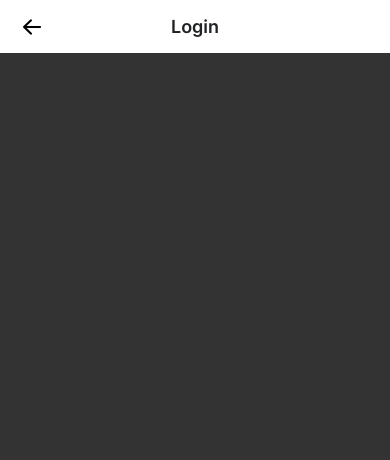
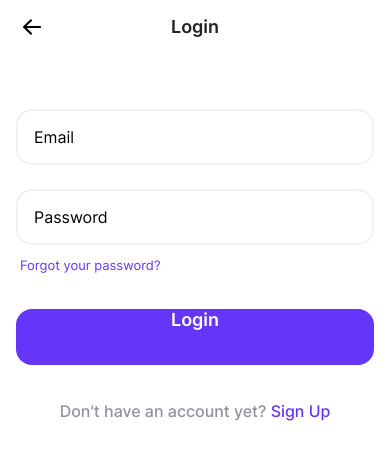
Before and after one commit to techstartucalgary/EasyMeal, a React Native app: screen / in a window 390 px wide. Shown: the top 460 px of the page. Built offline with nearby package versions, Linux system fonts and the light colour scheme.

Commit message:
Added inputs to LoginPage

```diff
--- a/components/LoginPage.tsx
+++ b/components/LoginPage.tsx
@@ -4,6 +4,8 @@ import {
   Text,
   View,
   SafeAreaView,
+  TextInput,
+  Button,
   StatusBar,
   Platform,
 } from "react-native";
@@ -14,6 +16,8 @@ import AntDesign from "@expo/vector-icons/AntDesign";
 function LoginPage() {
   const [fontsLoaded] = useFonts({
     "Inter-SemiBold": require("../assets/fonts/Inter-SemiBold.ttf"),
+    "Inter-Medium": require("../assets/fonts/Inter-Medium.ttf"),
+    "Inter-Regular": require("../assets/fonts/Inter-Regular.ttf"),
   });
 
   if (!fontsLoaded) {
@@ -31,6 +35,20 @@ function LoginPage() {
         />
         <Text style={styles.loginText}>Login</Text>
       </View>
+      <TextInput
+        style={[styles.loginInput, styles.emailInput]}
+        placeholder="Email"
+      />
+      <TextInput
+        style={[styles.loginInput, styles.passwordInput]}
+        placeholder="Password"
+      />
+      <Text style={styles.forgotPassword}>Forgot your password?</Text>
+      <Text style={styles.loginButton}>Login</Text>
+      <View style={styles.signupTextContainer}>
+        <Text style={styles.signupText}>Don't have an account yet?</Text>
+        <Text style={[styles.signupText, styles.signupButton]}> Sign Up</Text>
+      </View>
     </SafeAreaView>
   );
 }
@@ -42,9 +60,32 @@ const styles = StyleSheet.create({
     position: "absolute",
     left: 20,
   },
+  emailInput: {
+    marginTop: 56,
+  },
+  forgotPassword: {
+    color: "#6536F9",
+    fontFamily: "Inter-Regular",
+    fontSize: 13,
+    marginLeft: 20,
+    marginTop: 12,
+  },
   loginContainer: {
     flex: 1,
-    backgroundColor: "#333",
+    backgroundColor: "#fff",
+  },
+  loginButton: {
+    fontFamily: "Inter-SemiBold",
+    fontSize: 18,
+    textAlign: "center",
+    textAlignVertical: "center",
+    color: "#fcfcfc",
+    backgroundColor: "#6536F9",
+    borderRadius: 16,
+    height: 56,
+    marginLeft: 16,
+    marginRight: 16,
+    marginTop: 36,
   },
   loginHeader: {
     flexDirection: "row",
@@ -55,9 +96,40 @@ const styles = StyleSheet.create({
     paddingTop: 16,
     paddingBottom: 16,
   },
+  loginInput: {
+    backgroundColor: "#fff",
+    borderColor: "#f1f1f1",
+    borderWidth: 2,
+    borderRadius: 16,
+    height: 56,
+
+    marginLeft: 16,
+    marginRight: 16,
+    paddingLeft: 16,
+    fontFamily: "Inter-Regular",
+    fontSize: 16,
+    textAlignVertical: "center",
+  },
   loginText: {
     fontFamily: "Inter-SemiBold",
     fontSize: 18,
     color: "#212325",
   },
+  passwordInput: {
+    marginTop: 24,
+  },
+  signupButton: {
+    color: "#6536F9",
+  },
+  signupText: {
+    fontFamily: "Inter-Medium",
+    fontSize: 16,
+    color: "#91919F",
+  },
+  signupTextContainer: {
+    flex: 1,
+    flexDirection: "row",
+    justifyContent: "center",
+    marginTop: 36,
+  },
 });
```
Also changed, not shown: assets/fonts/Inter-Medium.ttf (added), assets/fonts/Inter-Regular.ttf (added).
